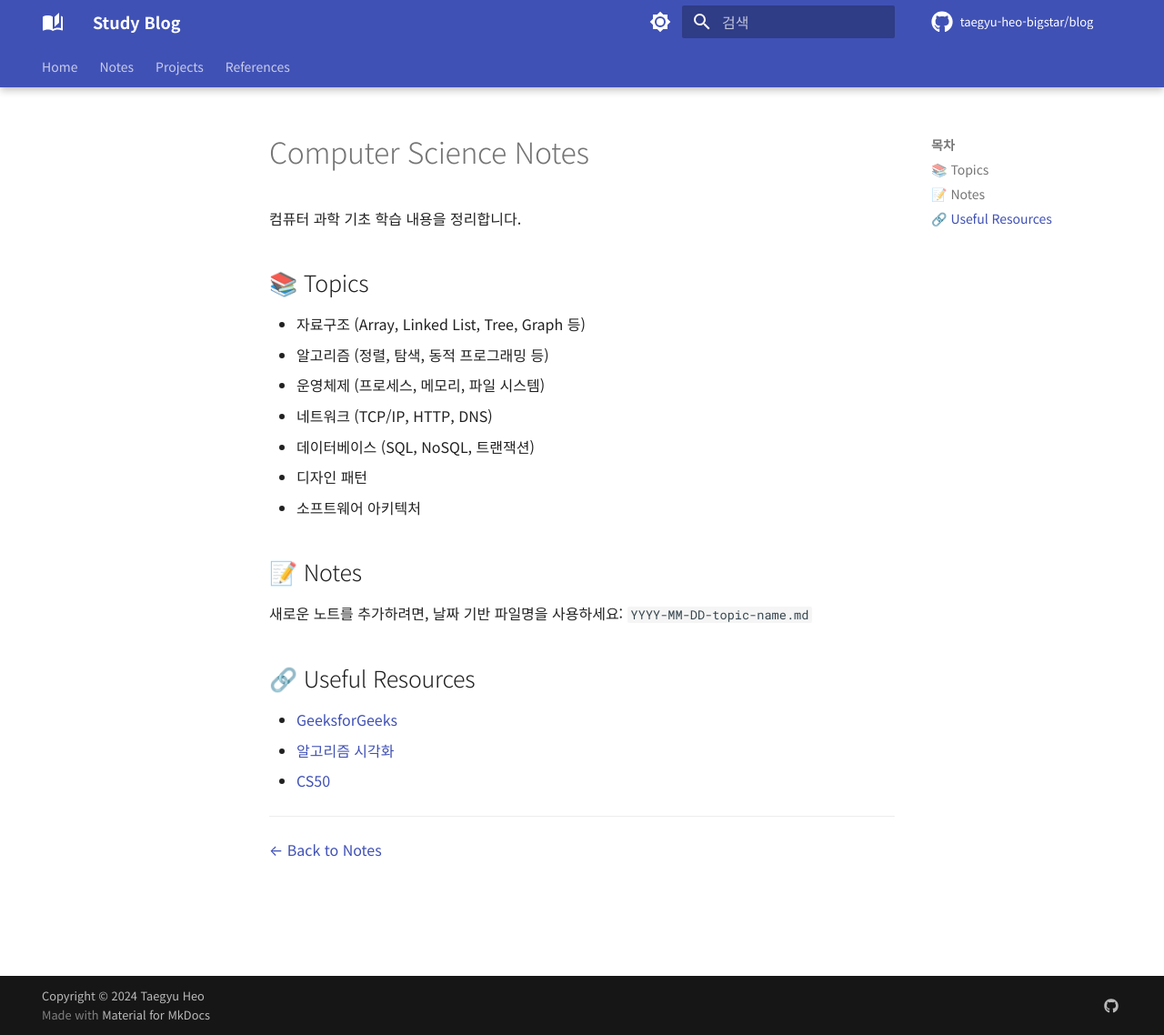
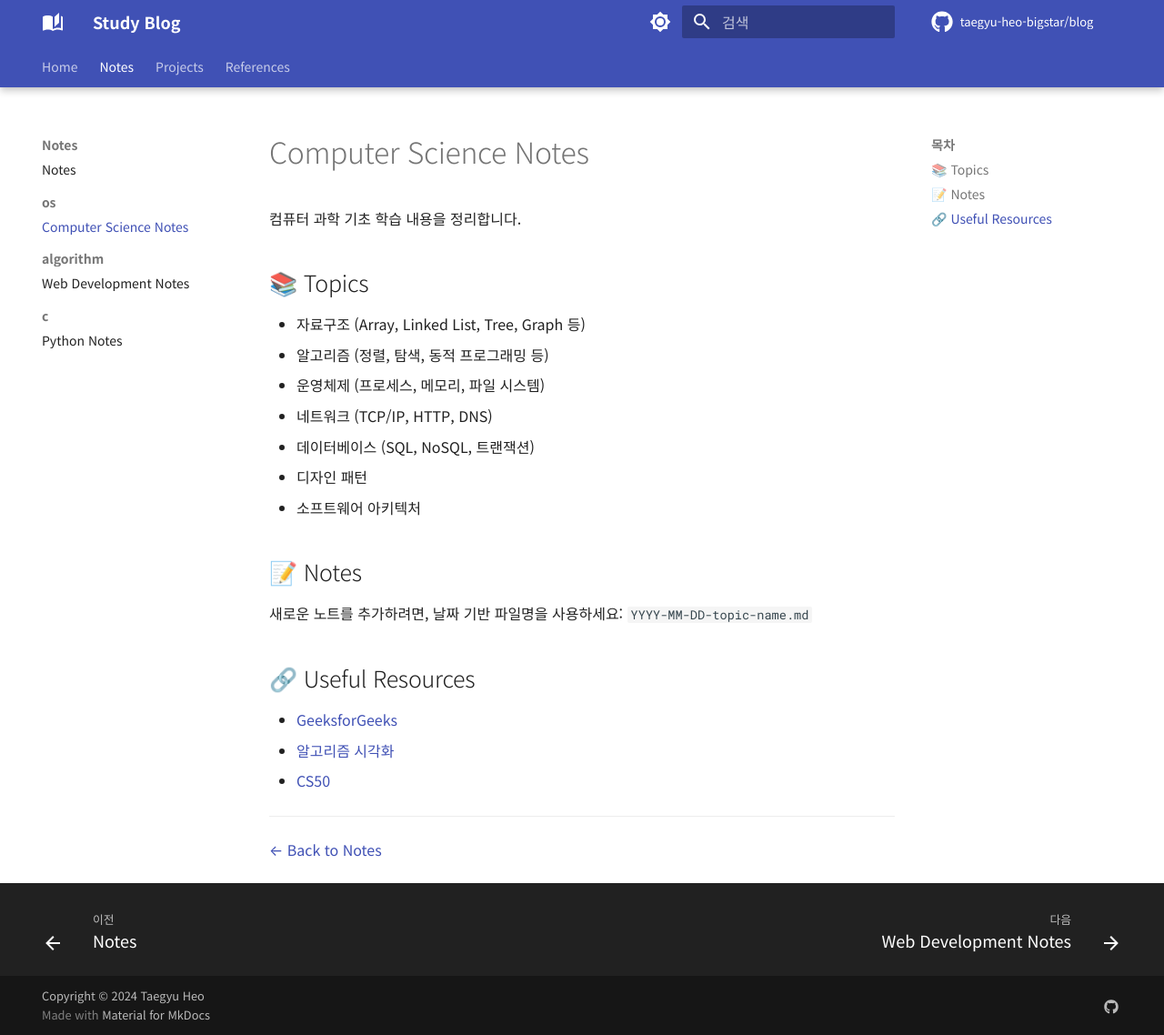
Before and after one commit to taegyu-heo-bigstar/blog, an MkDocs documentation site: the page built from docs/notes/os/index.md, in a window 1280 px wide and 1138 px high. Shown: the whole window at 91% size. Built offline with MkDocs 1.6.1 and Material for MkDocs 9.7.7, drawn with Linux system fonts in a browser that asks for light colours; comment, search, counter and statistics services are not loaded.

Commit message:
Merge commit '097bbf8f95abcf46e29b507c4536b730d2c4ba49'

```diff
--- a/mkdocs.yml
+++ b/mkdocs.yml
@@ -71,12 +71,12 @@ nav:
 
   - Notes:
     - notes/index.md
-    - Python:
-      - notes/python/index.md
-    - Web:
-      - notes/web/index.md
-    - CS:
-      - notes/cs/index.md
+    - os:
+      - notes/os/index.md
+    - algorithm:
+      - notes/algorithm/index.md
+    - c:
+      - notes/c/index.md
 
   - Projects:
     - projects/index.md
```
Also changed, not shown: README.md (+4 -3 lines), STRUCTURE.md (+3 -8 lines).
